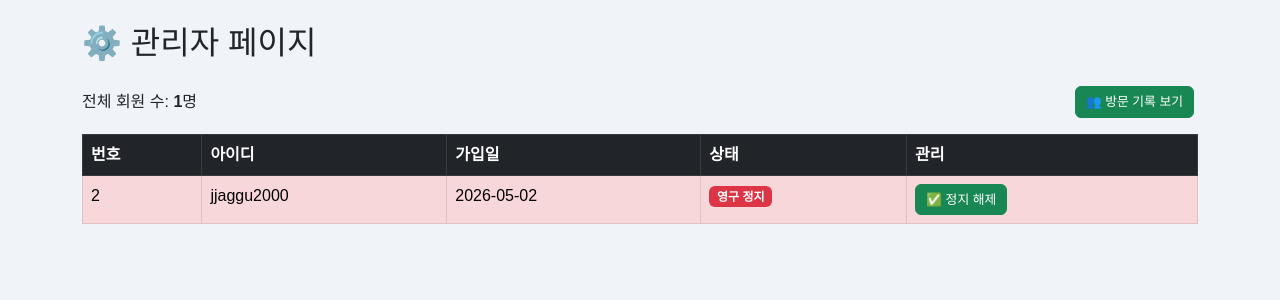
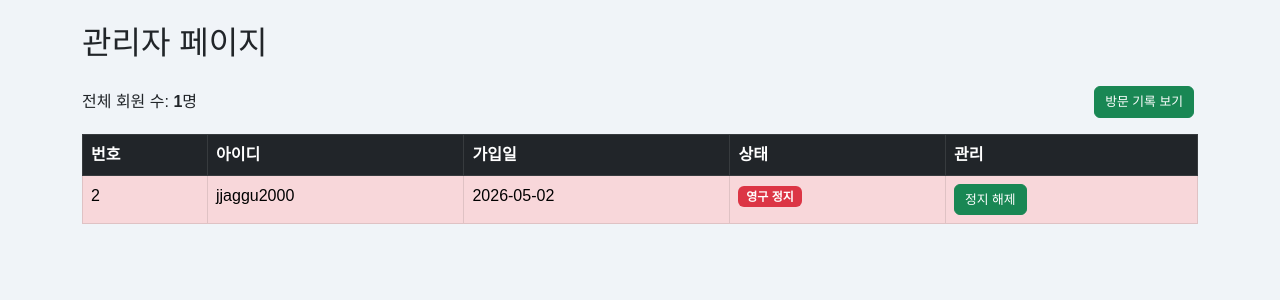
Before and after one commit to skcloud61/---, a Flask app: page /admin in a window 1280 px wide. Shown: the part 56-356 px from the top of the page. Run offline with Flask 3, Linux system fonts and the light colour scheme; a user stored in the database is signed in; data comes from the database, SQL or seed files in the repository; parts of the project's set-up code (start-up, migrations or seed data) failed here and were passed over.

Commit message:
Update admin.html

```diff
--- a/templates/admin.html
+++ b/templates/admin.html
@@ -2,12 +2,12 @@
 {% block content %}
 
 <div class="container mt-4">
-  <h2 class="mb-4">⚙️ 관리자 페이지</h2>
+  <h2 class="mb-4"> 관리자 페이지</h2>
 
   <!-- 회원 수 & 방문기록 버튼 -->
   <div class="d-flex justify-content-between align-items-center mb-3">
     <span>전체 회원 수: <strong>{{ users|length }}</strong>명</span>
-    <a href="{{ url_for('visit_logs') }}" class="btn btn-success btn-sm">👥 방문 기록 보기</a>
+    <a href="{{ url_for('visit_logs') }}" class="btn btn-success btn-sm"> 방문 기록 보기</a>
   </div>
 
   <!-- 회원 테이블 -->
@@ -43,18 +43,18 @@
             <a href="/admin/unban/{{ user.id }}"
                class="btn btn-success btn-sm"
                onclick="return confirm('{{ user.username }} 님의 정지를 해제할까요?')">
-               ✅ 정지 해제
+                정지 해제
             </a>
           {% else %}
             <a href="/admin/ban/{{ user.id }}"
                class="btn btn-warning btn-sm"
                onclick="return confirm('{{ user.username }} 님을 일시 정지할까요?')">
-               ⏸️ 일시 정지
+                일시 정지
             </a>
             <a href="/admin/permban/{{ user.id }}"
                class="btn btn-danger btn-sm"
                onclick="return confirm('{{ user.username }} 님을 영구 정지할까요?')">
-               🚫 영구 정지
+                영구 정지
             </a>
           {% endif %}
         </td>
```
